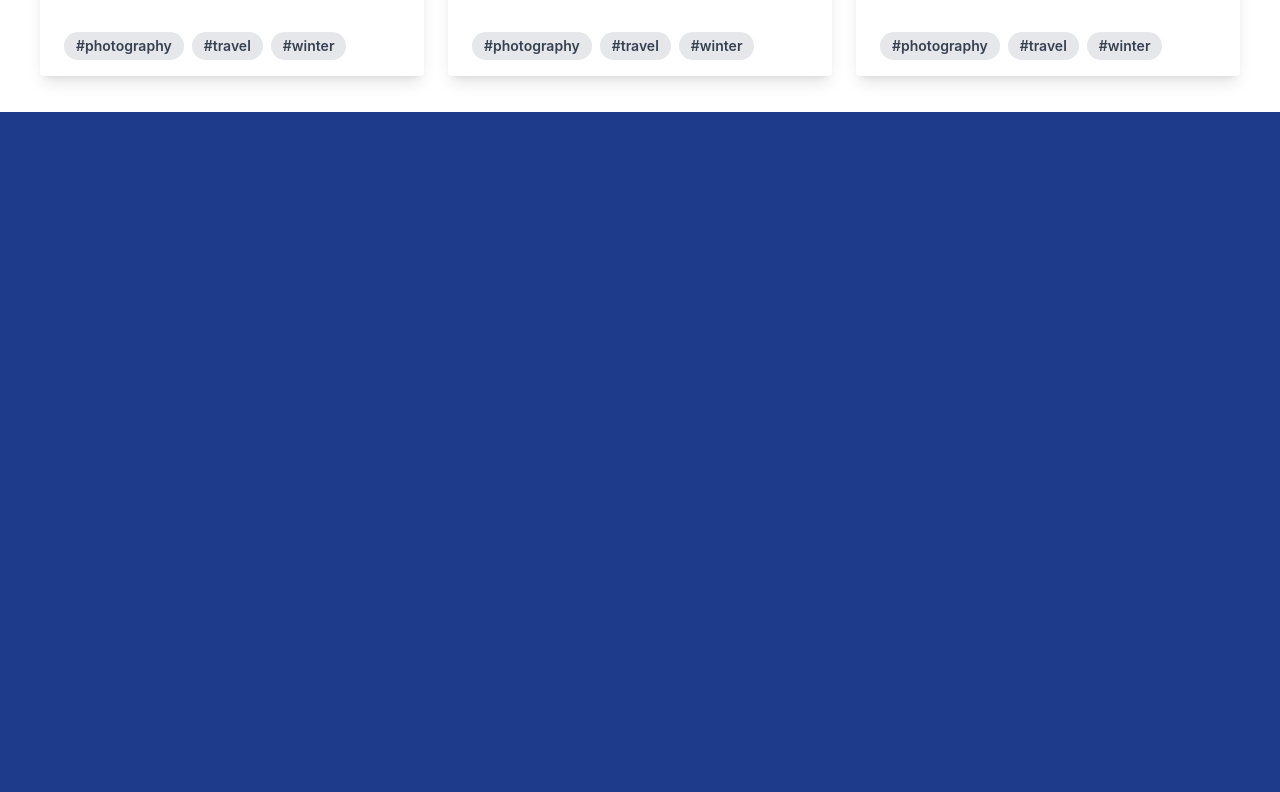
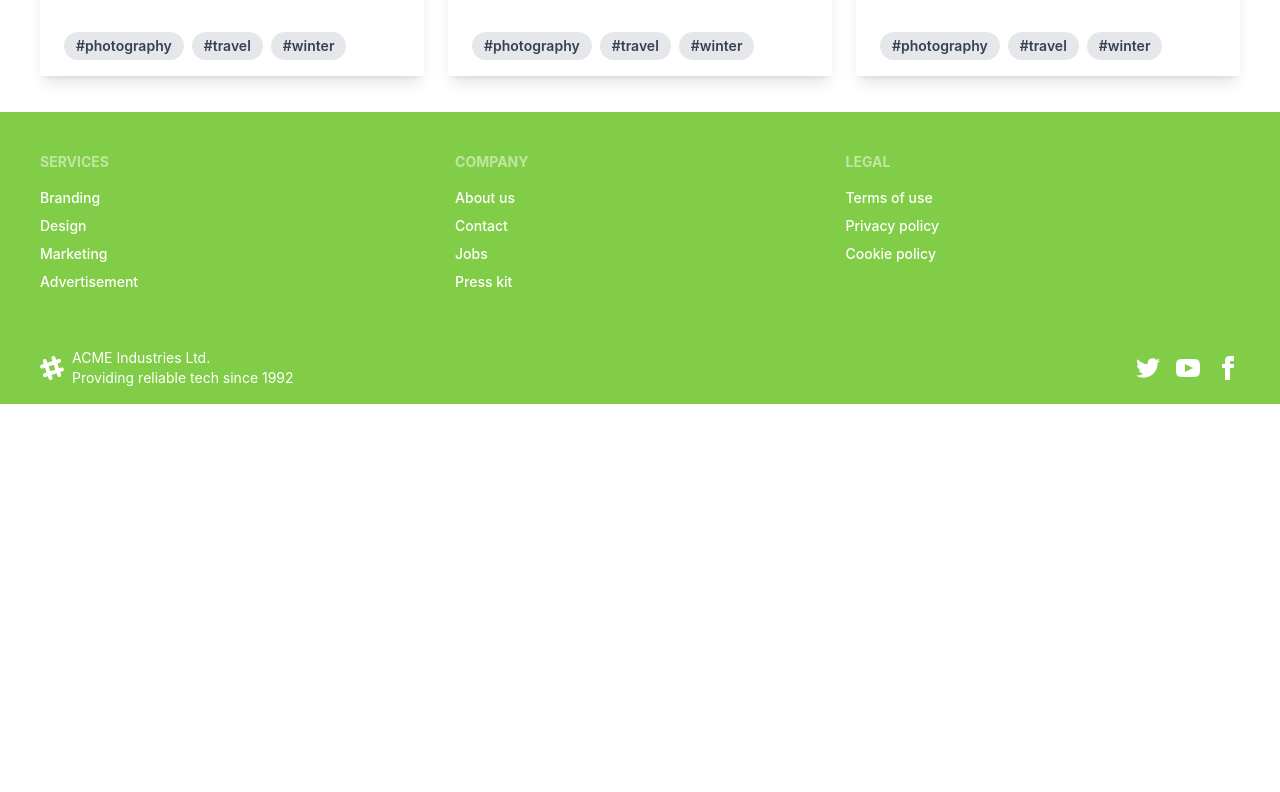
Before and after one commit to Zone-Verte/cityzen-website, a Vue app: page / in a window 1280 px wide. Shown: the part 1828-2620 px from the top of the page. After the commit the page ends 2232 px from the top, so only its background shows below. Built offline with nearby package versions, Linux system fonts and the light colour scheme.

Commit message:
logo and icon config

```diff
--- a/index.html
+++ b/index.html
@@ -2,9 +2,9 @@
 <html lang="en">
   <head>
     <meta charset="UTF-8" />
-    <link rel="icon" type="image/svg+xml" href="/vite.svg" />
+    <link rel="icon" type="image/svg+xml" href="/src/assets/LogoZoneVerte.svg" />
     <meta name="viewport" content="width=device-width, initial-scale=1.0" />
-    <title>Vite + Vue + TS</title>
+    <title>Cityzen ZoneVerte</title>
   </head>
   <body>
     <div id="app"></div>
--- a/src/App.vue
+++ b/src/App.vue
@@ -20,7 +20,7 @@
     <!-- <TextCardVue/> -->
     <TextCardContainerVue/>
   </div>
-  <div class="h-[800px] w-auto bg-blue-900"></div>
+  <!-- <div class="h-[800px] w-auto bg-blue-900"></div> -->
   <FooterVue/>
 </template>
 
--- a/src/components/Footer.vue
+++ b/src/components/Footer.vue
@@ -1,5 +1,5 @@
 <template>
-    <footer class="footer p-10 bg-neutral text-neutral-content">
+    <footer class="footer p-10 bg-[#82CD47] text-white">
         <div>
             <span class="footer-title">Services</span>
             <a class="link link-hover">Branding</a>
@@ -21,4 +21,37 @@
             <a class="link link-hover">Cookie policy</a>
         </div>
     </footer>
+    <footer class="footer px-10 py-4 bg-[#82CD47] text-white">
+        <div class="items-center grid-flow-col">
+            <svg width="24" height="24" viewBox="0 0 24 24" xmlns="http://www.w3.org/2000/svg" fill-rule="evenodd"
+                clip-rule="evenodd" class="fill-current">
+                <path
+                    d="M22.672 15.226l-2.432.811.841 2.515c.33 1.019-.209 2.127-1.23 2.456-1.15.325-2.148-.321-2.463-1.226l-.84-2.518-5.013 1.677.84 2.517c.391 1.203-.434 2.542-1.831 2.542-.88 0-1.601-.564-1.86-1.314l-.842-2.516-2.431.809c-1.135.328-2.145-.317-2.463-1.229-.329-1.018.211-2.127 1.231-2.456l2.432-.809-1.621-4.823-2.432.808c-1.355.384-2.558-.59-2.558-1.839 0-.817.509-1.582 1.327-1.846l2.433-.809-.842-2.515c-.33-1.02.211-2.129 1.232-2.458 1.02-.329 2.13.209 2.461 1.229l.842 2.515 5.011-1.677-.839-2.517c-.403-1.238.484-2.553 1.843-2.553.819 0 1.585.509 1.85 1.326l.841 2.517 2.431-.81c1.02-.33 2.131.211 2.461 1.229.332 1.018-.21 2.126-1.23 2.456l-2.433.809 1.622 4.823 2.433-.809c1.242-.401 2.557.484 2.557 1.838 0 .819-.51 1.583-1.328 1.847m-8.992-6.428l-5.01 1.675 1.619 4.828 5.011-1.674-1.62-4.829z">
+                </path>
+            </svg>
+            <p>ACME Industries Ltd. <br />Providing reliable tech since 1992</p>
+        </div>
+        <div class="md:place-self-center md:justify-self-end">
+            <div class="grid grid-flow-col gap-4">
+                <a><svg xmlns="http://www.w3.org/2000/svg" width="24" height="24" viewBox="0 0 24 24"
+                        class="fill-current">
+                        <path
+                            d="M24 4.557c-.883.392-1.832.656-2.828.775 1.017-.609 1.798-1.574 2.165-2.724-.951.564-2.005.974-3.127 1.195-.897-.957-2.178-1.555-3.594-1.555-3.179 0-5.515 2.966-4.797 6.045-4.091-.205-7.719-2.165-10.148-5.144-1.29 2.213-.669 5.108 1.523 6.574-.806-.026-1.566-.247-2.229-.616-.054 2.281 1.581 4.415 3.949 4.89-.693.188-1.452.232-2.224.084.626 1.956 2.444 3.379 4.6 3.419-2.07 1.623-4.678 2.348-7.29 2.04 2.179 1.397 4.768 2.212 7.548 2.212 9.142 0 14.307-7.721 13.995-14.646.962-.695 1.797-1.562 2.457-2.549z">
+                        </path>
+                    </svg></a>
+                <a><svg xmlns="http://www.w3.org/2000/svg" width="24" height="24" viewBox="0 0 24 24"
+                        class="fill-current">
+                        <path
+                            d="M19.615 3.184c-3.604-.246-11.631-.245-15.23 0-3.897.266-4.356 2.62-4.385 8.816.029 6.185.484 8.549 4.385 8.816 3.6.245 11.626.246 15.23 0 3.897-.266 4.356-2.62 4.385-8.816-.029-6.185-.484-8.549-4.385-8.816zm-10.615 12.816v-8l8 3.993-8 4.007z">
+                        </path>
+                    </svg></a>
+                <a><svg xmlns="http://www.w3.org/2000/svg" width="24" height="24" viewBox="0 0 24 24"
+                        class="fill-current">
+                        <path
+                            d="M9 8h-3v4h3v12h5v-12h3.642l.358-4h-4v-1.667c0-.955.192-1.333 1.115-1.333h2.885v-5h-3.808c-3.596 0-5.192 1.583-5.192 4.615v3.385z">
+                        </path>
+                    </svg></a>
+            </div>
+        </div>
+    </footer>
 </template>
--- a/src/components/Navbar.vue
+++ b/src/components/Navbar.vue
@@ -51,7 +51,4 @@
   background-color: #f8f9fa;
   color:black;
 }
-.change_color.btn{
-  background-color: aqua;
-}
 </style>
--- a/src/components/TextCardContainer.vue
+++ b/src/components/TextCardContainer.vue
@@ -2,7 +2,7 @@
 import TextCardVue from './TextCard.vue';
 </script>
 <template>
-<div class="flex justify-center items-center w-full my-9">
+<div class="flex justify-center items-center w-full py-9">
     <TextCardVue></TextCardVue>
     <TextCardVue></TextCardVue>
     <TextCardVue></TextCardVue>
```
Also changed, not shown: src/assets/LogoZoneVerte.svg (added), src/assets/parrot.svg (deleted).
